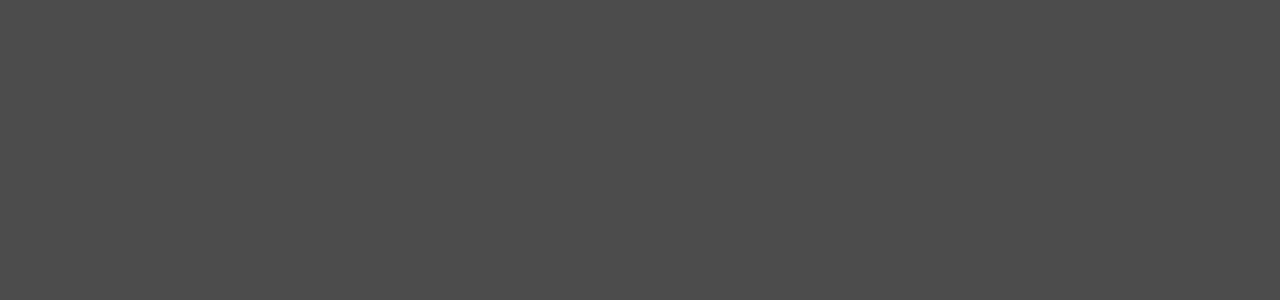
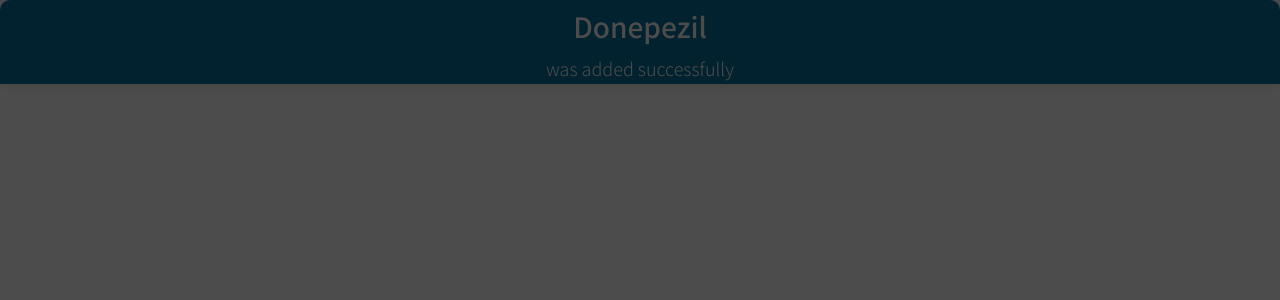
Before and after one commit to cindyparkk/medTrack, a React (Create React App) app in the folder medtrack/: page / in a window 1280 px wide. Shown: the top 300 px of the page. Built offline with nearby package versions, Linux system fonts and the light colour scheme; the HTML template or start-up script is replaced by a standard one.

Commit message:
confirm & index.html error

```diff
--- a/medtrack/src/App.js
+++ b/medtrack/src/App.js
@@ -1,10 +1,12 @@
 import './App.scss';
 import Backdrop from "comps/Backdrop";
+import Confirm from 'comps/Confirm';
 
 function App() {
   return (
     <div className="App">
       <Backdrop />
+      <Confirm />
     </div>
   );
 }
--- a/medtrack/src/comps/Confirm/index.js
+++ b/medtrack/src/comps/Confirm/index.js
@@ -12,19 +12,44 @@ const Container = styled.div`
 `;
 
 const TopCont = styled.div`
-    min-height: 100px;
+    min-height: 77px;
+    max-height: 100px;
     background: #06719D;
     border-radius: 10px 10px 0px 0px;
+    text-align: center;
+    color: #fff;
+    display flex;
+    flex-direction: column;
+    align-items: center;
+    justify-content: center;
+
+    & > * {
+        margin: 0.2em 0;
+    }
 `;
 
-const Confirm = ({display, onDelete}) => {
+const ConfirmTitle = styled.h4`
+    text-transform: capitalize;
+`;
+
+const ConfirmSubtitle = styled.p`
+
+`;
+
+const Confirm = ({display, onDelete, title, subtitle}) => {
     return <Container display={display}>
-        <TopCont></TopCont>
+        <TopCont>
+            <ConfirmTitle>{title}</ConfirmTitle>
+            <ConfirmSubtitle>{subtitle}</ConfirmSubtitle>
+        </TopCont>
     </Container>
 };
 
 Confirm.defaultProps = {
-    display: null
+    display: null,
+    onDelete:()=>{},
+    title:"donepezil",
+    subtitle:"was added successfully"
 };
 
 export default Confirm;
```
Also changed, not shown: 1 other file (tests, documents, lock files or other folders).
